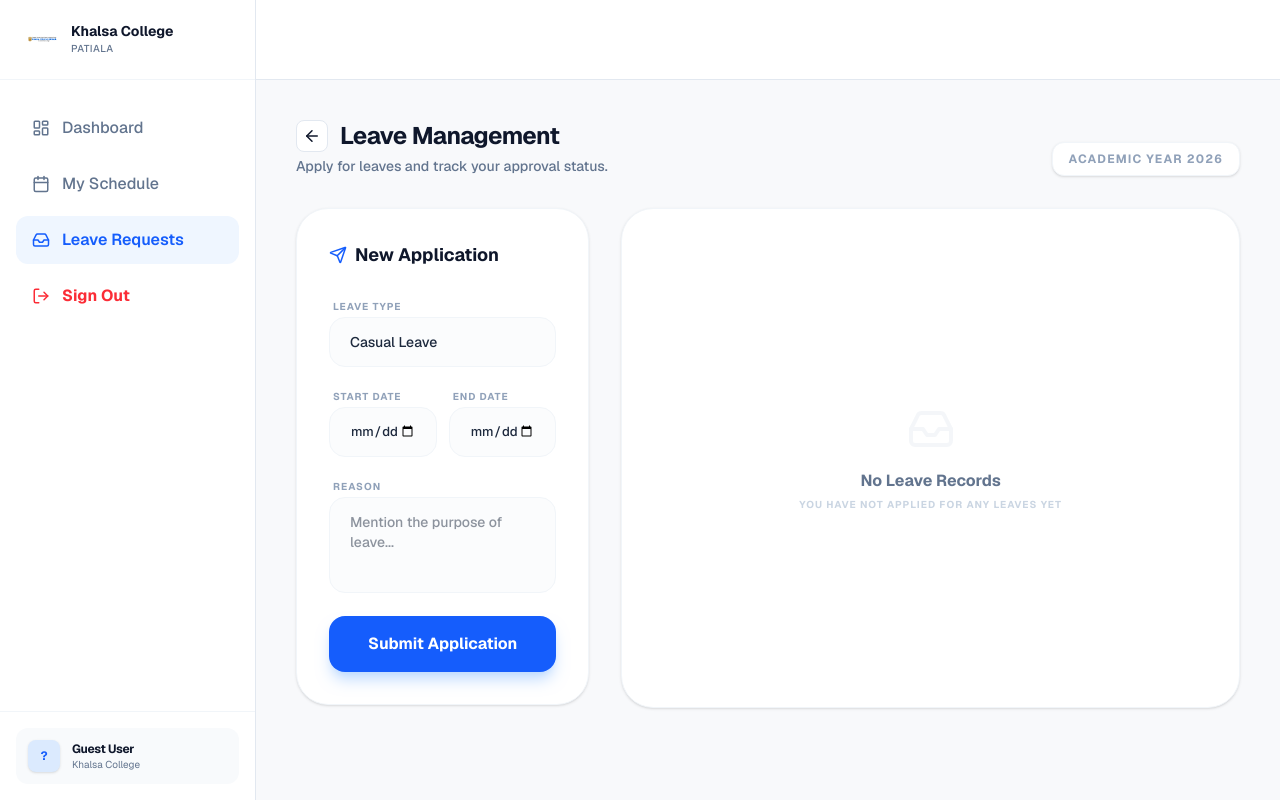
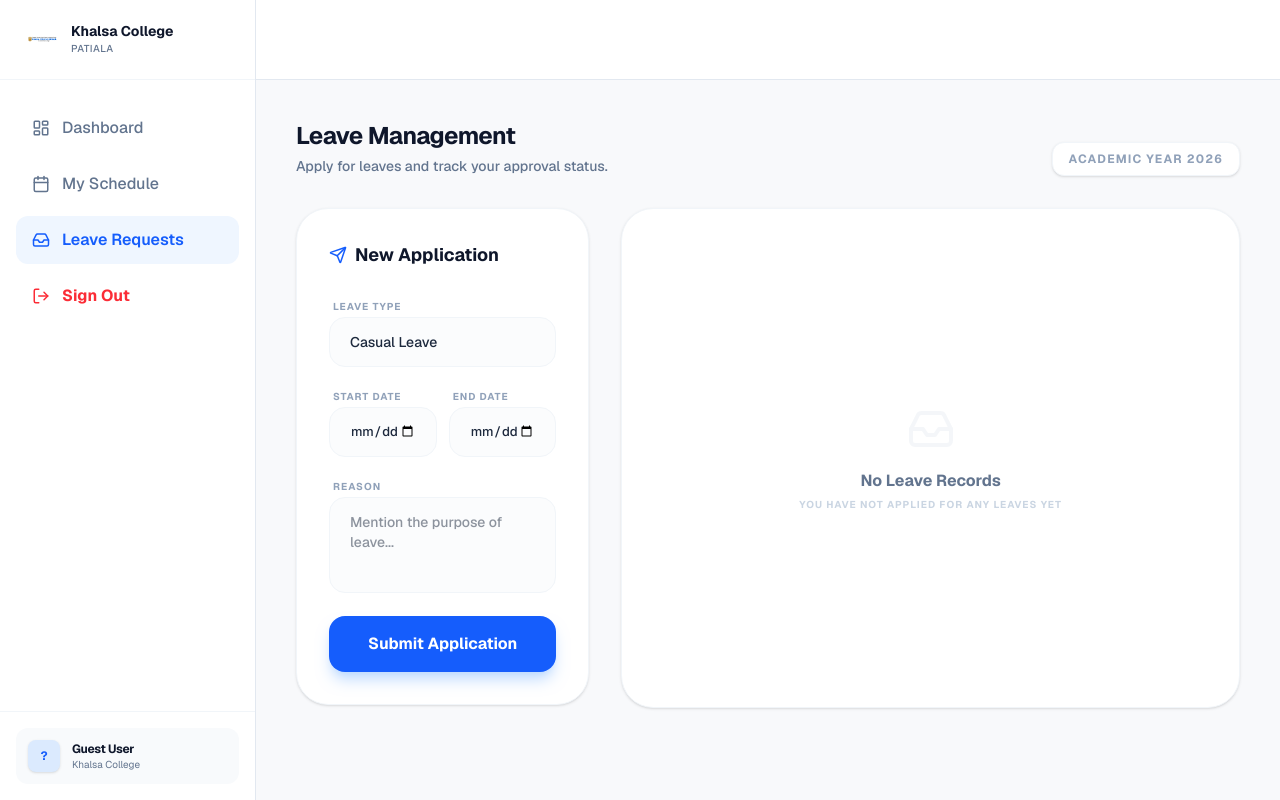
Before and after one commit to Dhruv26-k/kcp-attendance-system, a Next.js app in the folder attendance-frontend/: page /faculty/leaves in a window 1280 px wide. Built offline with nearby package versions, Linux system fonts and the light colour scheme; no server answers.

Commit message:
UI: Removed fake data and cleaned up Dashboard and Leaves empty states

```diff
--- a/attendance-frontend/src/app/faculty/leaves/page.js
+++ b/attendance-frontend/src/app/faculty/leaves/page.js
@@ -4,8 +4,8 @@
 import Link from "next/link";
 import Image from "next/image";
 import {
-  Send, Clock, Loader2, ArrowLeft,
-  LayoutDashboard, Calendar, Bell,
+  Send, Loader2,
+  LayoutDashboard, Calendar,
   Menu, X, Inbox, LogOut
 } from "lucide-react";
 
@@ -181,10 +181,7 @@
             {/* Page Title */}
             <div className="flex flex-col md:flex-row justify-between items-start md:items-end gap-4">
                <div>
-                  <h1 className="text-2xl font-bold text-slate-900 tracking-tight flex items-center gap-3">
-                    <Link href="/faculty/dashboard" className="p-1.5 bg-white border border-slate-200 rounded-lg hover:bg-slate-50 transition-colors">
-                      <ArrowLeft size={18} />
-                    </Link>
+                  <h1 className="text-2xl font-bold text-slate-900 tracking-tight">
                     Leave Management
                   </h1>
                   <p className="text-slate-500 mt-1 text-sm font-medium">Apply for leaves and track your approval status.</p>
```
